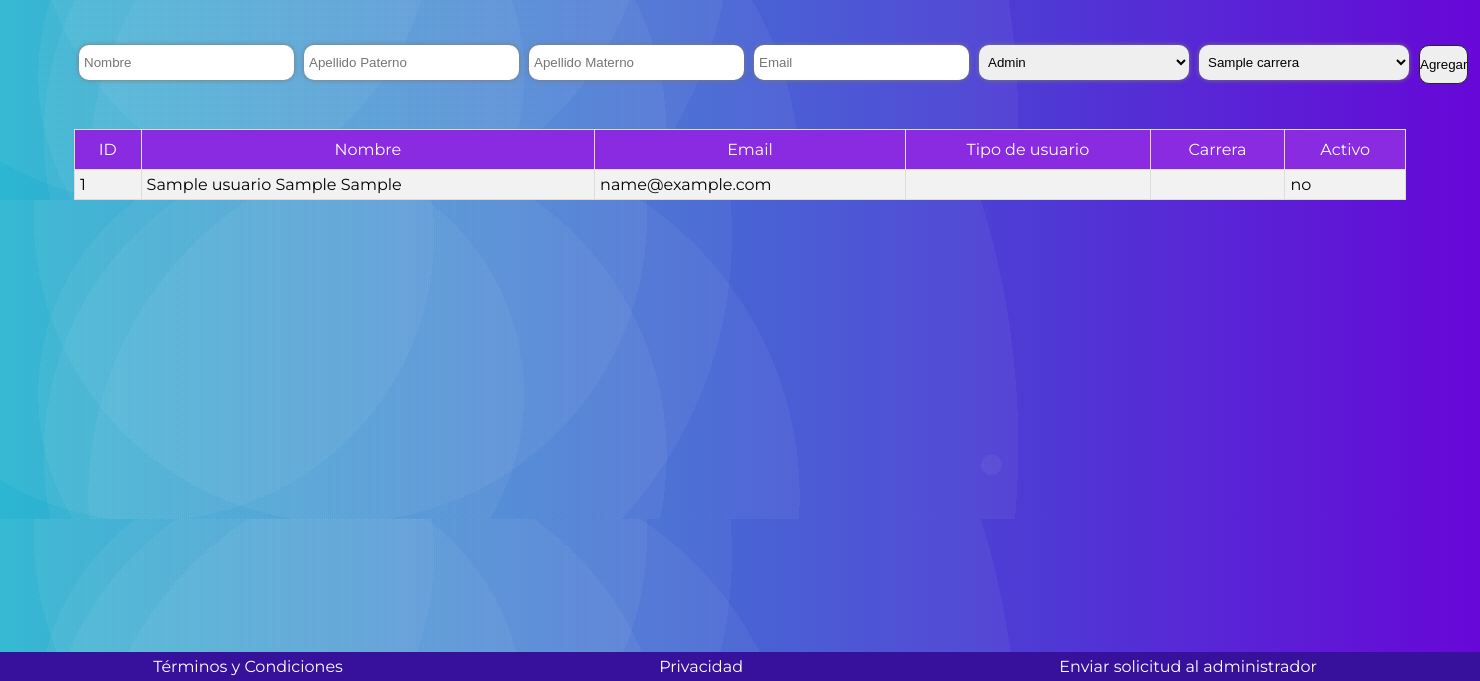
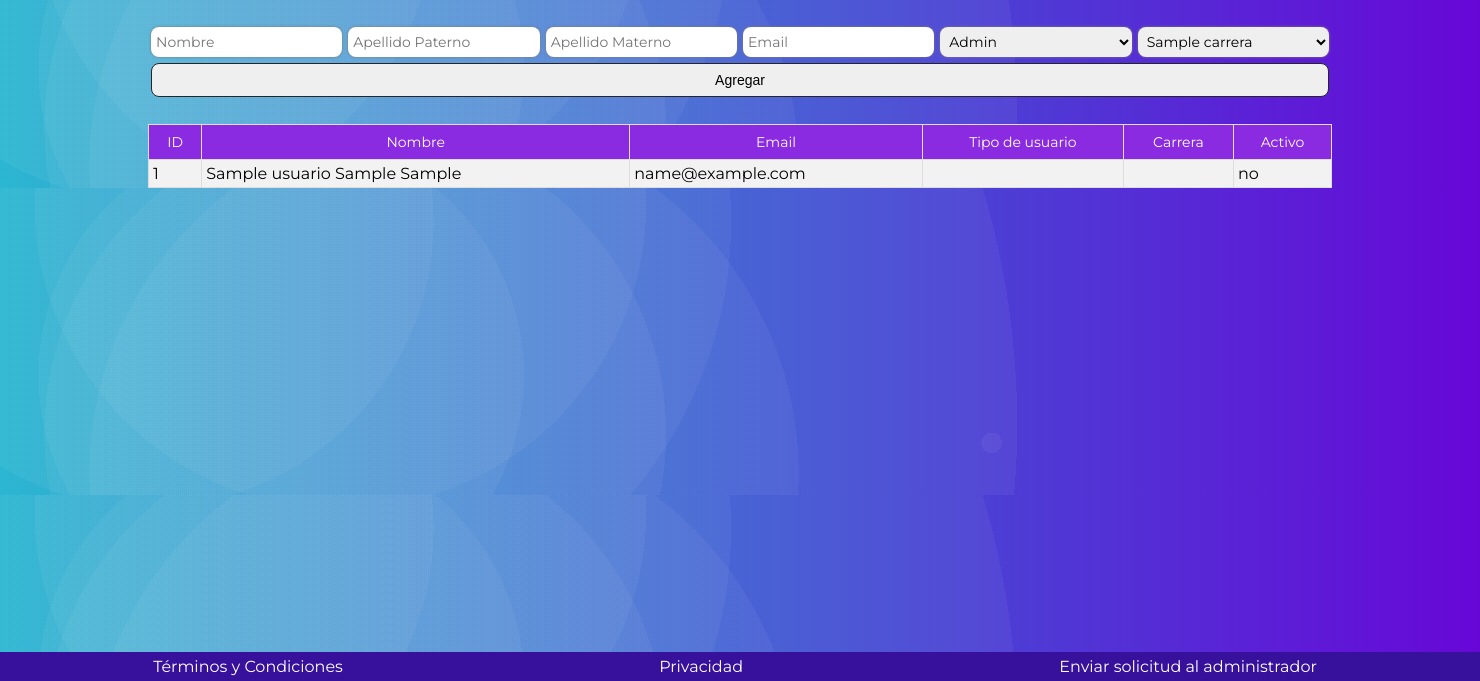
Before and after one commit to miguelinux/ACHD, a Python web app: template src/templates/admin_usuarios.html in a window 1480 px wide. Shown: the part 119-800 px from the top of the page. Run offline with Jinja, Linux system fonts and the light colour scheme; the template is opened without the code that fills it: most values are stand-ins (such as "Sample title", 1, 10 or a date in 2020); grey boxes are pictures that could not be loaded.

Commit message:
se modifican estilos de vista admin para que sea compatible con laptop

```diff
--- a/src/templates/admin_usuarios.html
+++ b/src/templates/admin_usuarios.html
@@ -9,26 +9,31 @@
     body{
         font-family: Montserrat,Arial;
     }
+
     #input-data {
-        width: 90vw;
-        font-family: Ubuntu;
+        width: 80vw; /* Reduciendo el ancho del contenedor */
+        font-family: Montserrat,Arial;
         margin: 0 auto;
-        margin-top: 5vh;
+        margin-top: 3vh; /* Reduciendo el espacio superior */
         display: flex;
+        flex-wrap: wrap; /* Permitiendo que los elementos se envuelvan en varias filas si es necesario */
     }
 
     .input-text {
         flex: 1;
-        min-width: 210px;
-        margin: 5px;
-        height: 35px;
+        min-width: 180px; /* Reduciendo el ancho mínimo de los campos de entrada */
+        margin: 3px; /* Reduciendo el espacio entre los campos de entrada */
+        box-shadow:  #797979 0 0 3px 0px; /* Reduciendo la sombra */
+        border: none;
+        height: 30px; /* Reduciendo la altura de los campos de entrada */
+        font-family: Montserrat,Arial;
         padding-left: 5px;
-        border-radius: 10px;
-        box-shadow:  #797979 0 0 5px 0px;
-        border:none;
+        border-radius: 8px; /* Reduciendo el radio del borde */
+        border-width: 1px;
         border-color: #262626;
-        transition: 0.25s;
+        transition: 0.2s; /* Reduciendo la duración de la transición */
         outline: none;
+        font-size: 14px; /* Reduciendo el tamaño de la fuente */
     }
 
     .input-text:focus {
@@ -37,14 +42,15 @@
 
     .input-btn {
         flex: 1;
-        margin: 5px;
-        height: 39px;
-        border-radius: 10px;
+        margin: 3px; /* Reduciendo el espacio entre el botón y los campos de entrada */
+        height: 34px; /* Reduciendo la altura del botón */
+        border-radius: 8px; /* Reduciendo el radio del borde */
         border-style: solid;
         border-width: 1px;
         border-color: #262626;
         cursor: pointer;
-        transition: 0.3s all ease;
+        transition: 0.2s all ease; /* Reduciendo la duración de la transición */
+        font-size: 14px; /* Reduciendo el tamaño de la fuente */
     }
 
     .input-btn:hover {
@@ -63,27 +69,28 @@
     /* --------------------------- Table --------------------------- */
 
     #myTable {
-        width: 90%;
+        width: 80%; /* Reduciendo el ancho de la tabla */
         margin: 0 auto;
-        margin-top: 5vh;
+        margin-top: 3vh; /* Reduciendo el espacio superior */
         border-collapse: collapse;
     }
 
     #myTable th {
         background-color: blueviolet;
-        padding: 10px;
+        padding: 8px; /* Reduciendo el relleno de las celdas de encabezado */
         color: white;
         font-weight: 100;
+        font-size: 14px; /* Reduciendo el tamaño de la fuente */
     }
 
     #myTable td,
     th {
         border: 1px solid #ddd;
-        padding: 8px;
+        padding: 6px; /* Reduciendo el relleno de las celdas de datos */
     }
 
     #myTable td {
-        padding: 5px;
+        padding: 4px; /* Reduciendo el relleno de las celdas de datos */
     }
 
     #myTable tr:nth-child(even) {
@@ -105,7 +112,7 @@
         background-color: transparent;
         cursor: pointer;
     }
-</style>
+    </style>
 {% endblock %}
 
 {% block content %}
```
Also changed, not shown: src/templates/admin_aulas.html (+28 -21 lines), src/templates/admin_carreras.html (+27 -19 lines), src/templates/admin_ciclos.html (+27 -19 lines).
